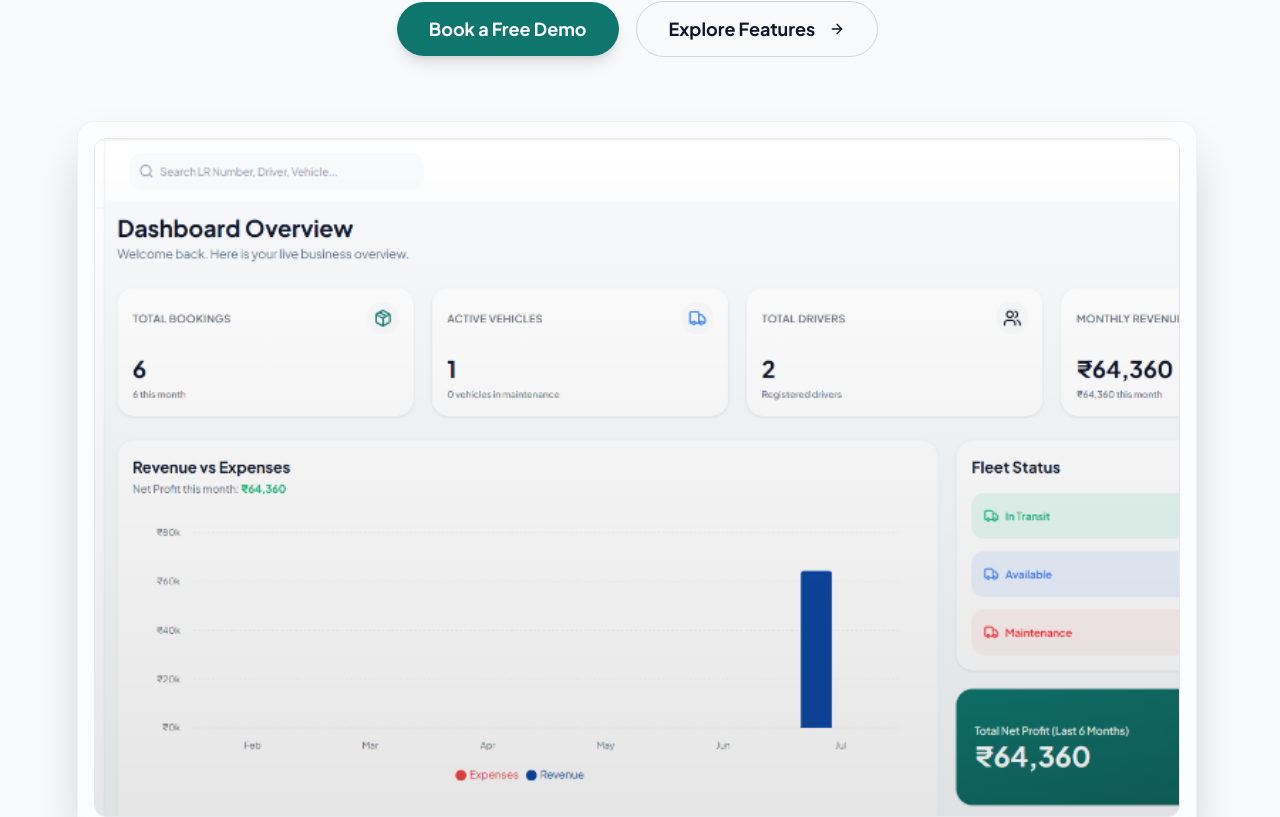
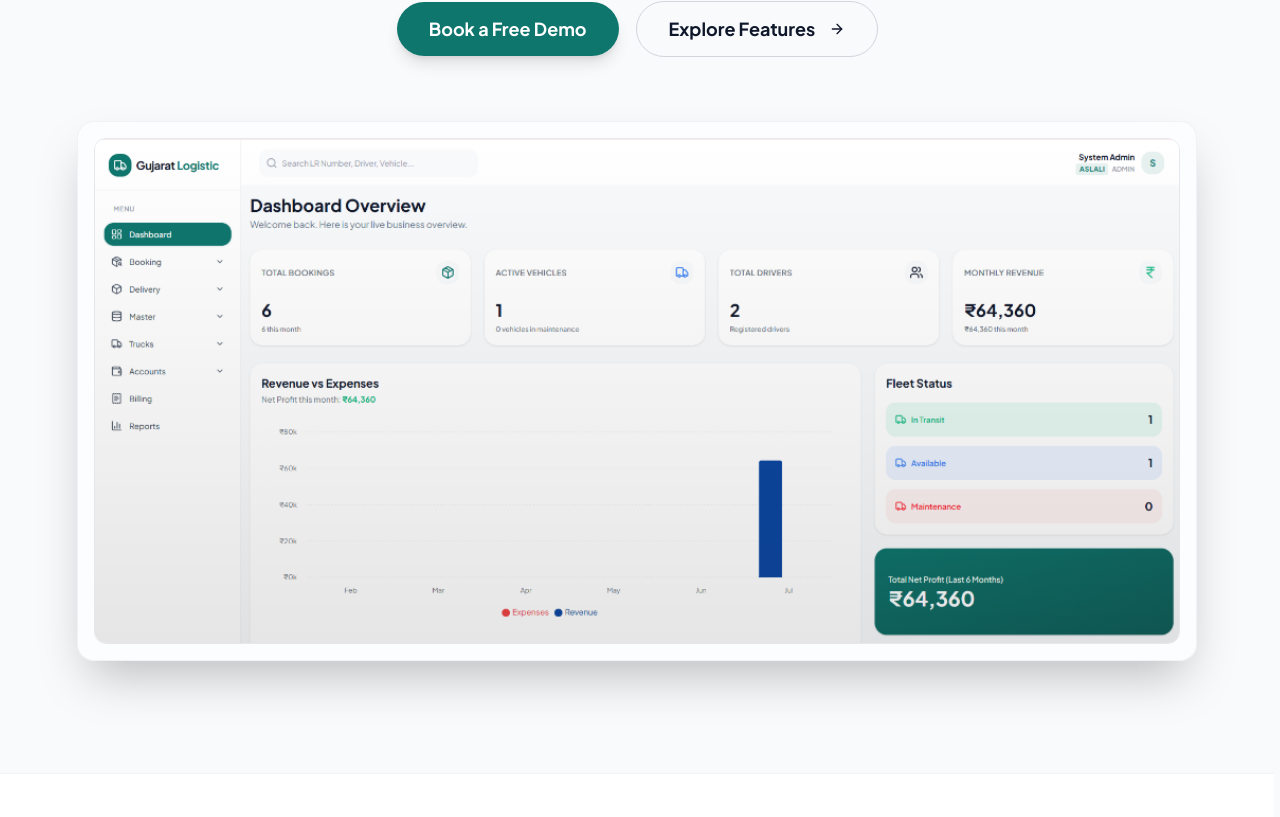
Before and after one commit to hemang82/gujrat_logistics, a Next.js app: page / in a window 1280 px wide. Shown: the part 519-1336 px from the top of the page. Built offline with nearby package versions, Linux system fonts and the light colour scheme.

Commit message:
UI: Remove aspect ratio restrictions to show full uncropped dashboard image

```diff
--- a/src/app/(public)/page.tsx
+++ b/src/app/(public)/page.tsx
@@ -39,11 +39,11 @@ export default function SaaSMarketingHome() {
         {/* Dashboard Mockup */}
         <div className="container mx-auto px-4 mt-16 max-w-6xl relative z-10">
           <div className="rounded-xl border border-gray-200/50 bg-white/50 p-2 md:p-4 backdrop-blur-xl shadow-2xl">
-            <div className="rounded-lg overflow-hidden border border-gray-200 bg-gray-50 aspect-[16/9] md:aspect-[16/10] relative flex items-center justify-center text-gray-400 group">
+            <div className="rounded-lg overflow-hidden border border-gray-200 bg-gray-50 relative flex items-center justify-center text-gray-400 group">
               <img
                 src="/images/dashboard-preview.png"
                 alt="LogiMaster Dashboard Preview"
-                className="w-full h-full object-cover object-top border-none group-hover:scale-[1.02] transition-transform duration-700 ease-out"
+                className="w-full h-auto border-none group-hover:scale-[1.02] transition-transform duration-700 ease-out"
               />
               <div className="absolute inset-0 bg-gradient-to-t from-black/10 to-transparent pointer-events-none"></div>
             </div>
```
